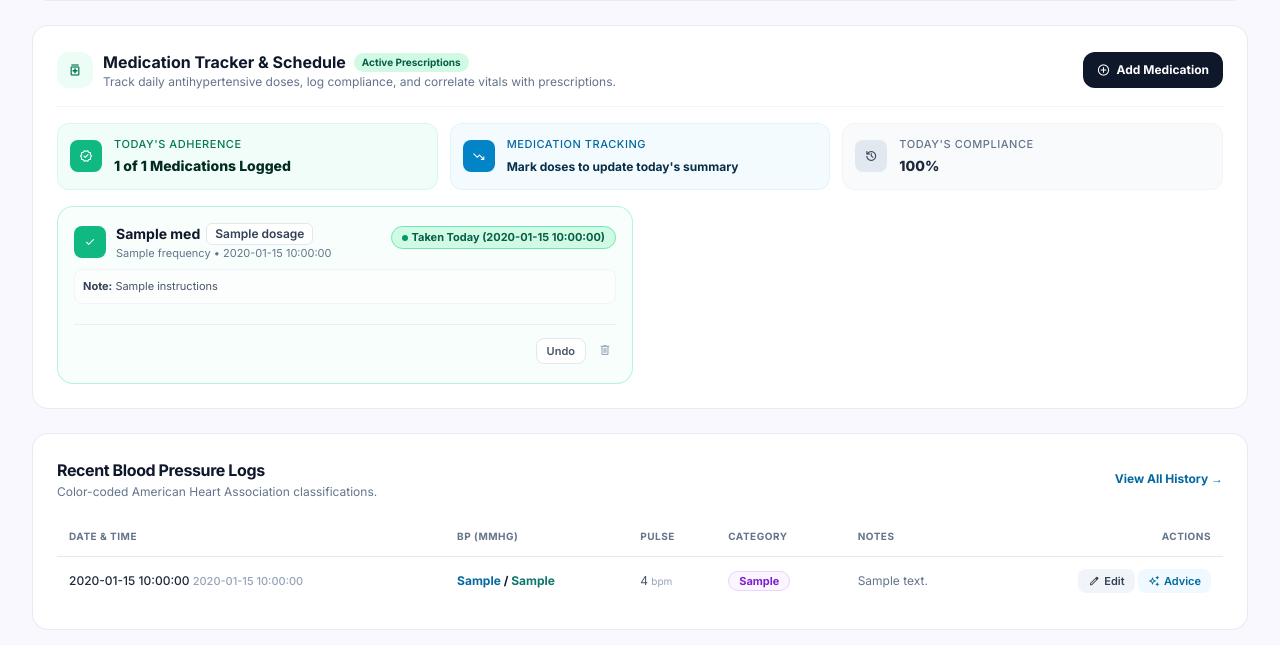
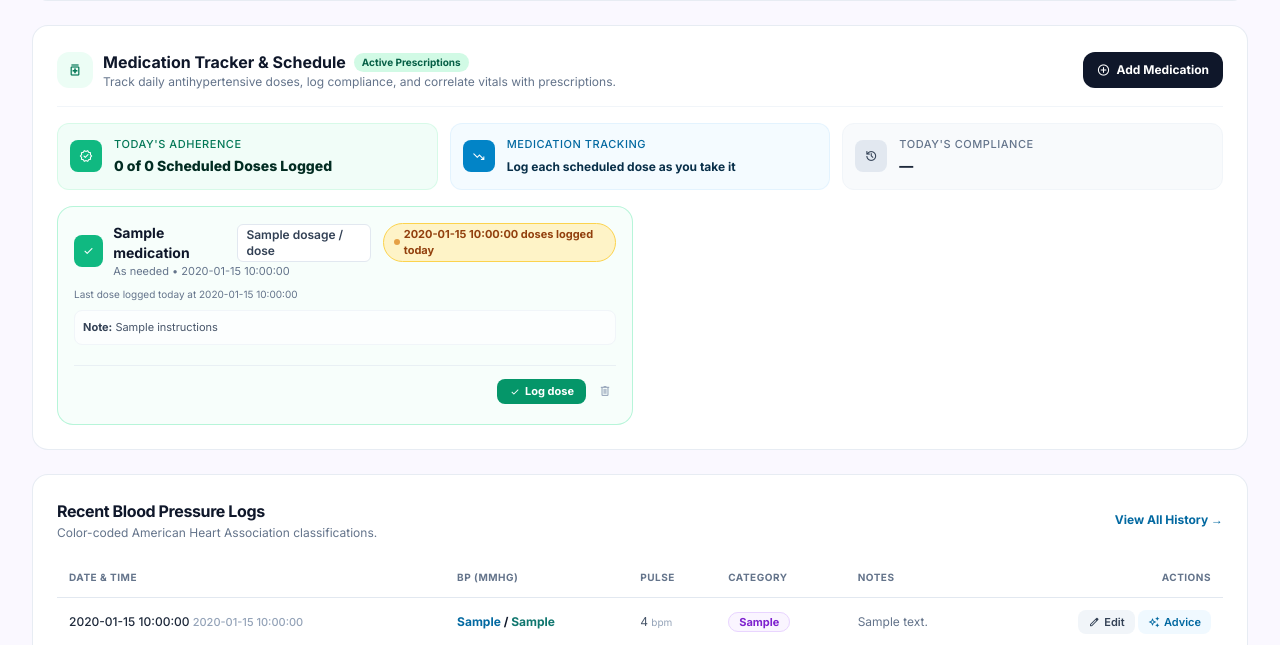
Before and after one commit to YsaMee/BPulse-Blood-Pressure-Tracker, a Flask app: template templates/dashboard.html in a window 1280 px wide. Shown: the part 908-1553 px from the top of the page. Run offline with Flask 3, Linux system fonts and the light colour scheme; the template is opened without the code that fills it: most values are stand-ins (such as "Sample title", 1, 10 or a date in 2020); some libraries are stand-ins or nearby versions.

Commit message:
feat: enhance medication management with detailed scheduling and adherence tracking

```diff
--- a/app.py
+++ b/app.py
@@ -409,12 +409,45 @@
     person_id = request.form.get("person_id") or 1
     name = request.form.get("name", "").strip()
     dosage = request.form.get("dosage", "10mg").strip()
-    frequency = request.form.get("frequency", "Once daily").strip()
+    schedule_type = request.form.get("schedule_type", "scheduled")
     time_of_day = request.form.get("time_of_day", "Morning (08:00 AM)").strip()
     instructions = request.form.get("instructions", "").strip()
-    if name:
-        db.add_medication(person_id, name, dosage, frequency, time_of_day, instructions)
-        flash(f"Medication '{name} {dosage}' added to schedule.", "success")
+    if not name or not dosage:
+        flash("Enter a medication name and dose amount.", "error")
+        return redirect(url_for("dashboard", person_id=person_id))
+    if schedule_type not in ("scheduled", "as_needed"):
+        flash("Choose whether this medication is scheduled or taken as needed.", "error")
+        return redirect(url_for("dashboard", person_id=person_id))
+
+    doses_per_day = 0
+    frequency = "As needed (PRN)"
+    if schedule_type == "scheduled":
+        try:
+            doses_per_day = int(request.form.get("doses_per_day", "1"))
+        except ValueError:
+            flash("Enter a valid number of scheduled doses per day.", "error")
+            return redirect(url_for("dashboard", person_id=person_id))
+        if not 1 <= doses_per_day <= 24:
+            flash("Scheduled doses per day must be between 1 and 24.", "error")
+            return redirect(url_for("dashboard", person_id=person_id))
+        frequency = {
+            1: "Once daily",
+            2: "Twice daily",
+            3: "Three times daily",
+            4: "Four times daily",
+        }.get(doses_per_day, f"{doses_per_day} times daily")
+
+    db.add_medication(
+        person_id,
+        name,
+        dosage,
+        frequency,
+        time_of_day,
+        instructions,
+        doses_per_day,
+        schedule_type,
+    )
+    flash(f"Medication '{name} {dosage}' added to schedule.", "success")
     return redirect(url_for("dashboard", person_id=person_id))
 
 
@@ -422,7 +455,10 @@
 @login_required
 def medication_toggle(med_id):
     person_id = request.args.get("person_id")
-    db.toggle_medication(med_id)
+    action = request.form.get("action", "log")
+    updated = db.toggle_medication(med_id, action)
+    if not updated and action == "log":
+        flash("All scheduled doses for this medication have already been logged today.", "info")
     return redirect(url_for("dashboard", person_id=person_id) if person_id else url_for("dashboard"))
 
 
--- a/templates/dashboard.html
+++ b/templates/dashboard.html
@@ -327,8 +327,13 @@
     </div>
 
     <!-- Quick Adherence Summary Bar -->
-    {% set taken_count = medications|selectattr('taken_today')|list|length %}
-    {% set total_meds = medications|length %}
+    {% set adherence = namespace(taken=0, target=0) %}
+    {% for medication in medications %}
+      {% if medication.is_scheduled %}
+        {% set adherence.taken = adherence.taken + medication.doses_taken_today %}
+        {% set adherence.target = adherence.target + medication.doses_per_day %}
+      {% endif %}
+    {% endfor %}
     <div class="grid grid-cols-1 sm:grid-cols-3 gap-3 my-4">
       <div class="bg-emerald-50/70 rounded-xl p-3 border border-emerald-100/80 flex items-center gap-3">
         <div class="w-8 h-8 rounded-lg bg-emerald-500 text-white flex items-center justify-center font-bold">
@@ -337,7 +342,7 @@
         <div>
           <span class="text-[11px] font-medium text-emerald-700 uppercase tracking-wider block">Today's Adherence</span>
           <span class="text-sm font-extrabold text-emerald-950">
-            {{ taken_count }} of {{ total_meds }} Medications Logged
+            {{ adherence.taken }} of {{ adherence.target }} Scheduled Doses Logged
           </span>
         </div>
       </div>
@@ -349,7 +354,7 @@
         <div>
           <span class="text-[11px] font-medium text-sky-700 uppercase tracking-wider block">Medication Tracking</span>
           <span class="text-xs font-bold text-sky-950">
-            Mark doses to update today's summary
+            Log each scheduled dose as you take it
           </span>
         </div>
       </div>
@@ -361,7 +366,7 @@
         <div>
           <span class="text-[11px] font-medium text-slate-500 uppercase tracking-wider block">Today's Compliance</span>
           <span class="text-sm font-extrabold text-slate-800">
-            {% if total_meds %}{{ (taken_count * 100 // total_meds) }}%{% else %}—{% endif %}
+            {% if adherence.target %}{{ (adherence.taken * 100 // adherence.target) }}%{% else %}—{% endif %}
           </span>
         </div>
       </div>
@@ -386,24 +391,33 @@
         </div>
 
         <div class="sm:col-span-2">
-          <label class="font-bold text-slate-700 block mb-1">Dosage *</label>
-          <input name="dosage" type="text" required placeholder="e.g. 5mg"
+          <label class="font-bold text-slate-700 block mb-1">Dose Amount *</label>
+          <input name="dosage" type="text" required placeholder="e.g. 5 mL"
                  class="w-full px-3 py-2 bg-white rounded-xl border border-slate-300 focus:outline-none focus:ring-2 focus:ring-sky-500"/>
         </div>
 
         <div class="sm:col-span-3">
-          <label class="font-bold text-slate-700 block mb-1">Frequency</label>
-          <input name="frequency" type="text" value="Once daily"
+          <label class="font-bold text-slate-700 block mb-1">Dose Schedule</label>
+          <select name="schedule_type" id="medicationScheduleType" onchange="updateMedicationScheduleFields(this.value)"
+                  class="w-full px-3 py-2 bg-white rounded-xl border border-slate-300 focus:outline-none focus:ring-2 focus:ring-sky-500">
+            <option value="scheduled" selected>Scheduled daily doses</option>
+            <option value="as_needed">As needed (PRN)</option>
+          </select>
+        </div>
+
+        <div class="sm:col-span-3" id="dosesPerDayField">
+          <label class="font-bold text-slate-700 block mb-1">Doses per day</label>
+          <input name="doses_per_day" id="medicationDosesPerDay" type="number" min="1" max="24" value="1" required
                  class="w-full px-3 py-2 bg-white rounded-xl border border-slate-300 focus:outline-none focus:ring-2 focus:ring-sky-500"/>
         </div>
 
-        <div class="sm:col-span-3">
-          <label class="font-bold text-slate-700 block mb-1">Schedule / Time</label>
-          <input name="time_of_day" type="text" value="Morning (08:00 AM)"
+        <div class="sm:col-span-4">
+          <label class="font-bold text-slate-700 block mb-1">Time(s) / Schedule Notes</label>
+          <input name="time_of_day" type="text" value="Morning (08:00 AM)" placeholder="e.g. Morning and evening"
                  class="w-full px-3 py-2 bg-white rounded-xl border border-slate-300 focus:outline-none focus:ring-2 focus:ring-sky-500"/>
         </div>
 
-        <div class="sm:col-span-9">
+        <div class="sm:col-span-5">
           <label class="font-bold text-slate-700 block mb-1">Instructions / Notes</label>
           <input name="instructions" type="text" placeholder="e.g. Take with water after breakfast"
                  class="w-full px-3 py-2 bg-white rounded-xl border border-slate-300 focus:outline-none focus:ring-2 focus:ring-sky-500"/>
@@ -423,44 +437,64 @@
       <div class="grid grid-cols-1 md:grid-cols-2 gap-3.5">
         {% for med in medications %}
           <div class="rounded-2xl p-4 border transition-all flex flex-col justify-between
-                      {% if med.taken_today %}bg-emerald-50/40 border-emerald-200/80 shadow-2xs{% else %}bg-slate-50/60 border-slate-200 hover:border-slate-300{% endif %}">
+                      {% if med.complete_today %}bg-emerald-50/40 border-emerald-200/80 shadow-2xs{% else %}bg-slate-50/60 border-slate-200 hover:border-slate-300{% endif %}">
             <div>
               <div class="flex items-start justify-between gap-3 mb-2">
                 <div class="flex items-center gap-2.5">
                   <div class="w-8 h-8 rounded-lg flex items-center justify-center font-bold text-sm
-                              {% if med.taken_today %}bg-emerald-500 text-white{% else %}bg-slate-200 text-slate-700{% endif %}">
+                              {% if med.complete_today %}bg-emerald-500 text-white{% else %}bg-slate-200 text-slate-700{% endif %}">
                     <span class="material-symbols-outlined text-sm">
-                      {% if med.taken_today %}check{% else %}pill{% endif %}
+                      {% if med.complete_today %}check{% else %}pill{% endif %}
                     </span>
                   </div>
                   <div>
                     <h4 class="font-bold text-slate-900 text-sm flex items-center gap-1.5">
                       <span>{{ med.name }}</span>
                       <span class="text-xs font-semibold px-2 py-0.5 rounded-md bg-white border border-slate-200 text-slate-700">
-                        {{ med.dosage }}
+                        {{ med.dosage }} / dose
                       </span>
                     </h4>
                     <span class="text-[11px] text-slate-500 block">
-                      {{ med.frequency }} &bull; {{ med.time_of_day }}
+                      {% if med.is_scheduled %}{{ med.doses_per_day }} scheduled dose{% if med.doses_per_day != 1 %}s{% endif %} per day{% else %}As needed{% endif %}
+                      &bull; {{ med.time_of_day }}
                     </span>
                   </div>
                 </div>
 
                 <!-- Status pill -->
                 <div>
-                  {% if med.taken_today %}
+                  {% if med.is_scheduled and med.complete_today %}
                     <span class="inline-flex items-center gap-1 px-2.5 py-0.5 rounded-full text-[11px] font-bold bg-emerald-100 text-emerald-800 border border-emerald-300">
                       <span class="w-1.5 h-1.5 rounded-full bg-emerald-600"></span>
-                      Taken Today {% if med.taken_at %}({{ med.taken_at }}){% endif %}
+                      Daily target complete
                     </span>
                   {% else %}
                     <span class="inline-flex items-center gap-1 px-2.5 py-0.5 rounded-full text-[11px] font-bold bg-amber-100 text-amber-800 border border-amber-300">
                       <span class="w-1.5 h-1.5 rounded-full bg-amber-600 animate-pulse"></span>
-                      Pending Dose
+                      {% if med.is_scheduled %}{{ med.doses_taken_today }} / {{ med.doses_per_day }} doses today{% else %}{{ med.doses_taken_today }} doses logged today{% endif %}
                     </span>
                   {% endif %}
                 </div>
               </div>
+
+              {% if med.is_scheduled %}
+                <div class="mb-3">
+                  <div class="flex justify-between text-[10px] font-semibold text-slate-500 mb-1">
+                    <span>Today's doses</span>
+                    <span>{{ med.doses_taken_today }} / {{ med.doses_per_day }}</span>
+                  </div>
+                  <div class="h-1.5 rounded-full bg-slate-200 overflow-hidden" role="progressbar"
+                       aria-label="Today's medication doses" aria-valuemin="0" aria-valuemax="{{ med.doses_per_day }}"
+                       aria-valuenow="{{ med.doses_taken_today }}">
+                    <div class="h-full rounded-full bg-emerald-500 transition-all"
+                         style="width: {{ [100, (med.doses_taken_today * 100 // med.doses_per_day)]|min }}%"></div>
+                  </div>
+                </div>
+              {% endif %}
+
+              {% if med.taken_at %}
+                <p class="text-[10px] text-slate-500 mb-2">Last dose logged today at {{ med.taken_at }}</p>
+              {% endif %}
 
               {% if med.instructions %}
                 <p class="text-[11px] text-slate-600 bg-white/70 p-2 rounded-lg border border-slate-100 mb-3">
@@ -473,21 +507,26 @@
             <div class="flex items-center justify-end pt-2.5 border-t border-slate-200/60 mt-2">
 
               <div class="flex items-center gap-2">
-                <!-- Toggle Taken/Undo Form -->
+                {% if med.doses_taken_today > 0 %}
                 <form method="POST" action="{{ url_for('medication_toggle', med_id=med.id, person_id=(curr_p.person_id if curr_p else 1)) }}">
-                  {% if med.taken_today %}
+                  <input type="hidden" name="action" value="undo"/>
                   <button type="submit"
                           class="px-2.5 py-1 rounded-lg text-[11px] font-semibold text-slate-600 bg-white hover:bg-slate-100 border border-slate-200 transition-colors">
-                      Undo
+                    Undo last dose
                   </button>
-                  {% else %}
+                </form>
+                {% endif %}
+
+                {% if not med.is_scheduled or med.doses_taken_today < med.doses_per_day %}
+                <form method="POST" action="{{ url_for('medication_toggle', med_id=med.id, person_id=(curr_p.person_id if curr_p else 1)) }}">
+                  <input type="hidden" name="action" value="log"/>
                   <button type="submit"
                           class="px-3 py-1 rounded-lg text-[11px] font-bold text-white bg-emerald-600 hover:bg-emerald-700 shadow-xs transition-colors flex items-center gap-1">
                     <span class="material-symbols-outlined text-xs">done</span>
-                      <span>Mark as Taken</span>
+                    <span>Log dose</span>
                   </button>
+                </form>
                 {% endif %}
-                </form>
 
                 <!-- Delete Medication -->
                 <form method="POST" action="{{ url_for('medication_delete', med_id=med.id, person_id=(curr_p.person_id if curr_p else 1)) }}"
@@ -889,6 +928,22 @@
     }
   }
 
+  function updateMedicationScheduleFields(scheduleType) {
+    const dosesField = document.getElementById('dosesPerDayField');
+    const dosesInput = document.getElementById('medicationDosesPerDay');
+    const isScheduled = scheduleType === 'scheduled';
+    if (dosesField) dosesField.classList.toggle('hidden', !isScheduled);
+    if (dosesInput) {
+      dosesInput.required = isScheduled;
+      dosesInput.disabled = !isScheduled;
+    }
+  }
+
+  const medicationScheduleSelector = document.getElementById('medicationScheduleType');
+  updateMedicationScheduleFields(
+    medicationScheduleSelector ? medicationScheduleSelector.value : 'scheduled'
+  );
+
   // 2. View Switcher: Week vs Month
   function setTimeframe(mode) {
     const points = dashboardChartData[mode];
```
Also changed, not shown: db.py (+22 -4 lines), pdf_export.py (+7 -2 lines), store.py (+100 -14 lines), README.md. Lines whose indentation alone changed are shown as unchanged.
